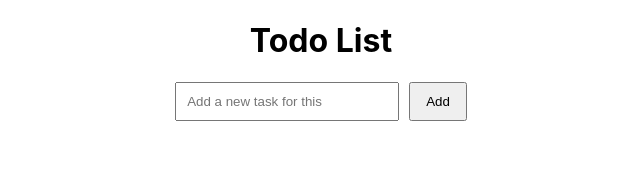
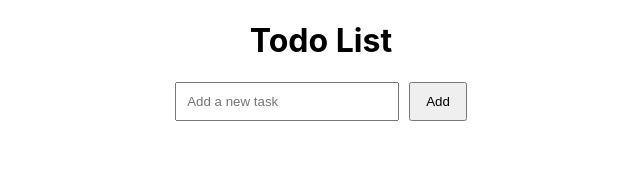
Before and after one commit to Agniv25/devopsTodo, a React (Create React App) app: page / in a window 1280 px wide. Shown: the top 172 px of the page, without its empty margins (319-959 px from the left). Built offline with nearby package versions, Linux system fonts and the light colour scheme.

Commit message:
Update Todo.js

```diff
--- a/src/Todo.js
+++ b/src/Todo.js
@@ -33,7 +33,7 @@ const Todo = () => {
           type="text"
           value={input}
           onChange={(e) => setInput(e.target.value)}
-          placeholder="Add a new task for this"
+          placeholder="Add a new task "
         />
         <button onClick={addTodo}>Add</button>
       </div>
```
